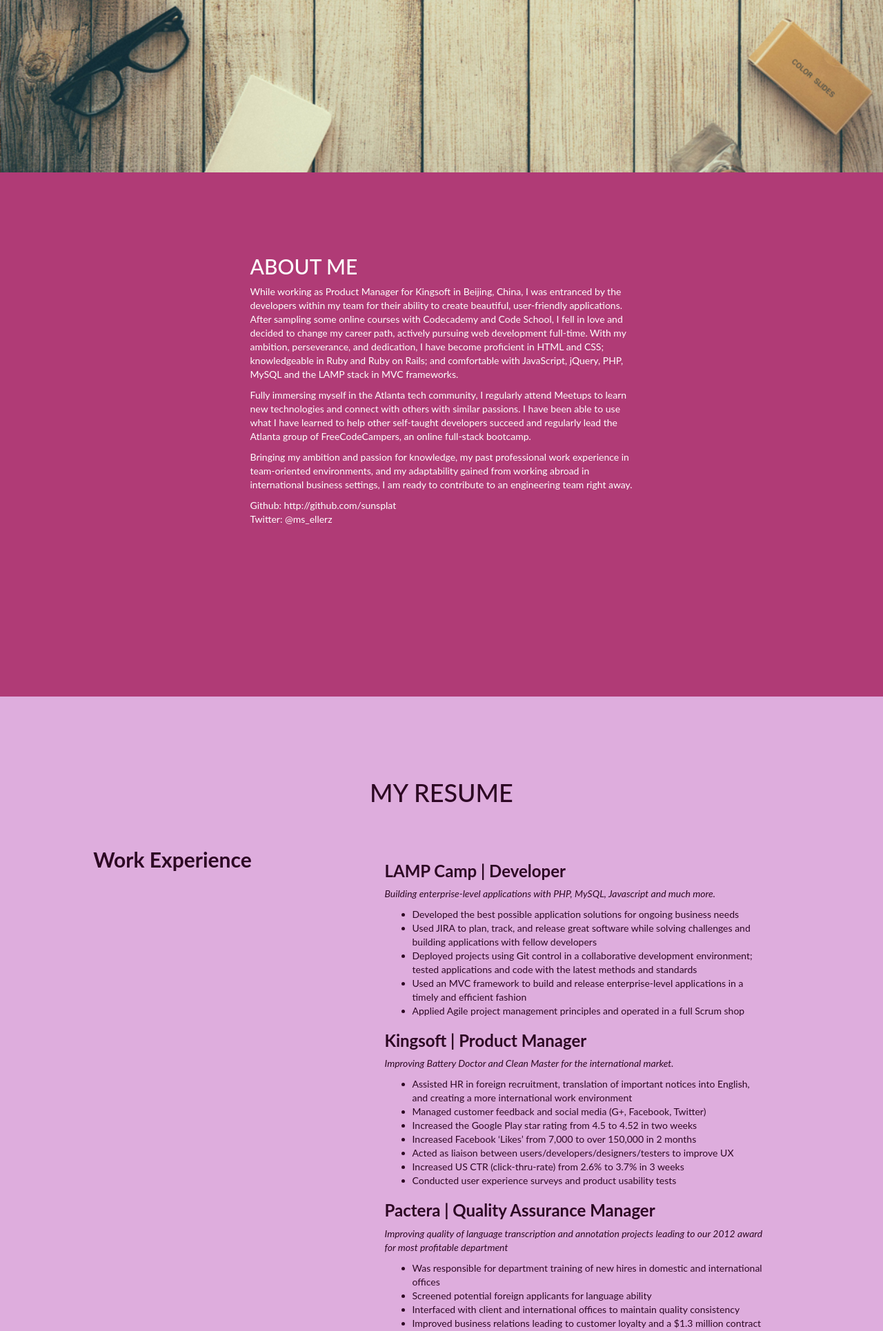
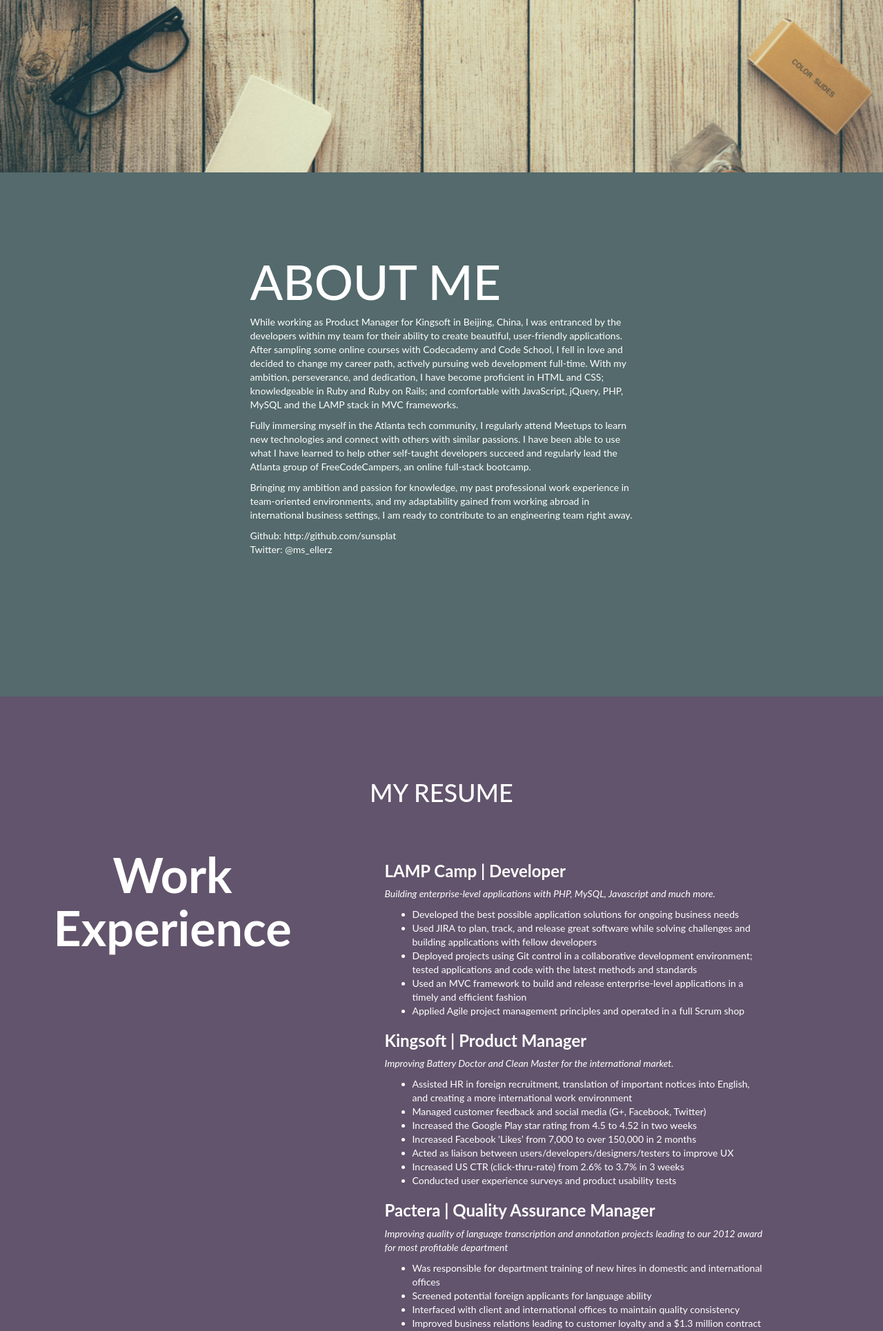
Before and after one commit to sunsplat/portfolio, a CodeIgniter app: page /codeigniter/ in a window 1280 px wide. Shown: the part 583-2513 px from the top of the page at 69% size. Run offline with CodeIgniter, Linux system fonts and the light colour scheme; tables that the repository leaves empty or names only in its code hold one stand-in row (values such as "Sample post"); grey boxes marked "Sample" are stand-in pictures; data that the repository does not hold is empty; some libraries are stand-ins or nearby versions.

Commit message:
changed bg color of resume and about

```diff
--- a/assets/css/style.css
+++ b/assets/css/style.css
@@ -15,6 +15,9 @@ a:hover {
 	color: #B03B76;
 }
 
+h2 {
+	font-size: 5em;
+}
 /* ================================
 			NAVBAR
 =================================*/
@@ -161,7 +164,7 @@ i:hover {
 #about {
     padding-top: 100px;
     padding-bottom: 100px;
-    background-color: #B03B76;
+    background-color: #546A6C;
     color: #fff;
 }
 
@@ -170,8 +173,8 @@ i:hover {
 	padding-top: 100px;
   padding-bottom: 100px;
 	/*background: #98A889;*/
-	background: #DEADDD;
-	color: #2d0824;
+	background: #62546c;
+	color: #FFF;
 }
 
 /* Portfolio Section */
```
